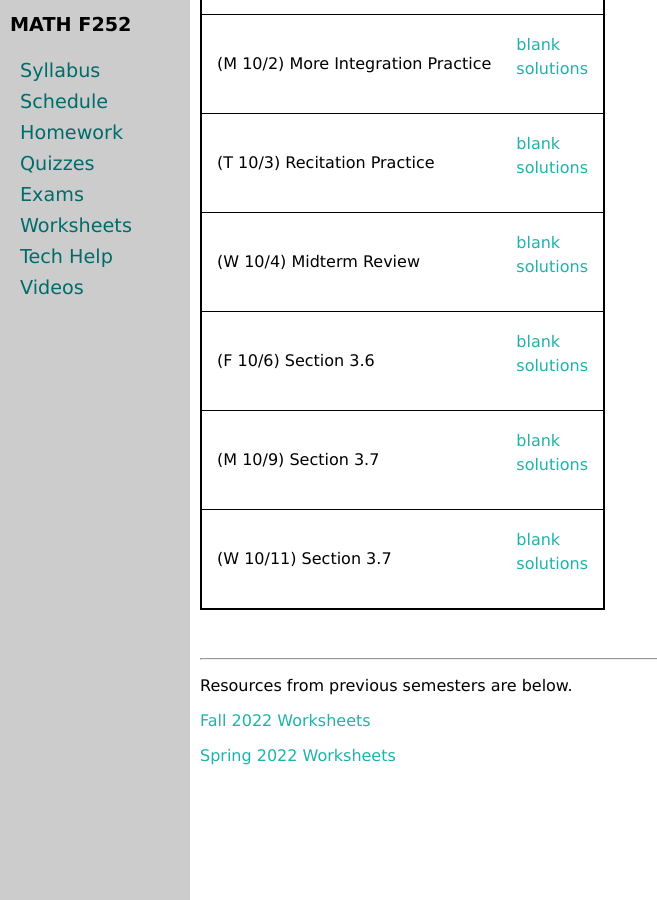
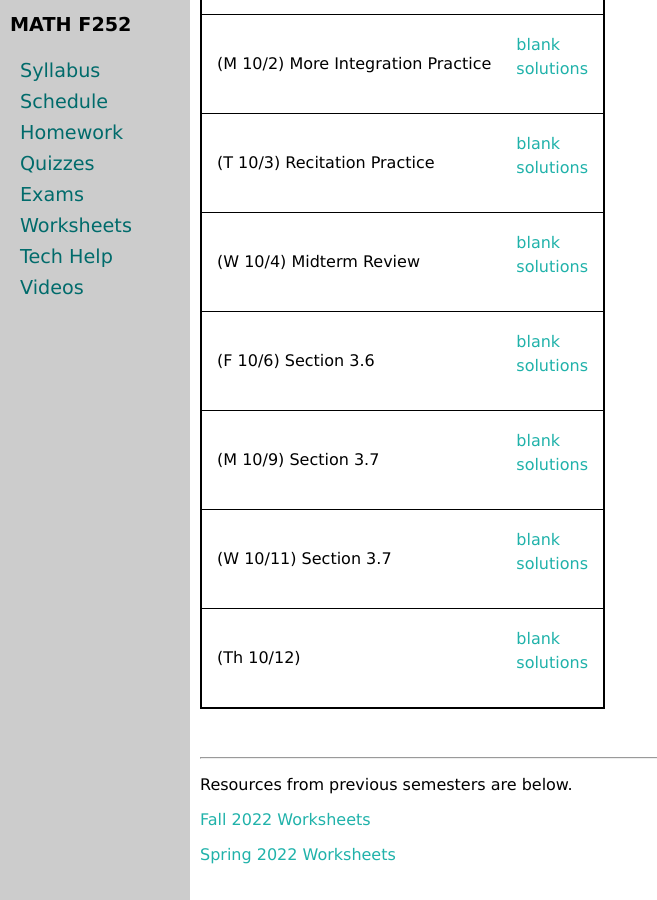
Before and after one commit to uaf-math/calc2, a Jekyll site: the page built from worksheets.md, in a window 1280 px wide and 900 px high, scrolled down 1995 px. Shown: the whole window, without its empty margins (0-657 px from the left). Built offline with Jekyll 4.4.1, drawn with Linux system fonts in a browser that asks for light colours.

Commit message:
Update worksheets.yml

```diff
--- a/_data/worksheets.yml
+++ b/_data/worksheets.yml
@@ -73,3 +73,6 @@ worksheets:
 - name: (W 10/11) Section 3.7
   blank: M252-3-7-extra.pdf
   solutions: M252-3-7-extra-s.pdf
+- name: (Th 10/12)
+  blank: M252-5-1.pdf
+  solutions: M252-5-1-ss.pdf
```
